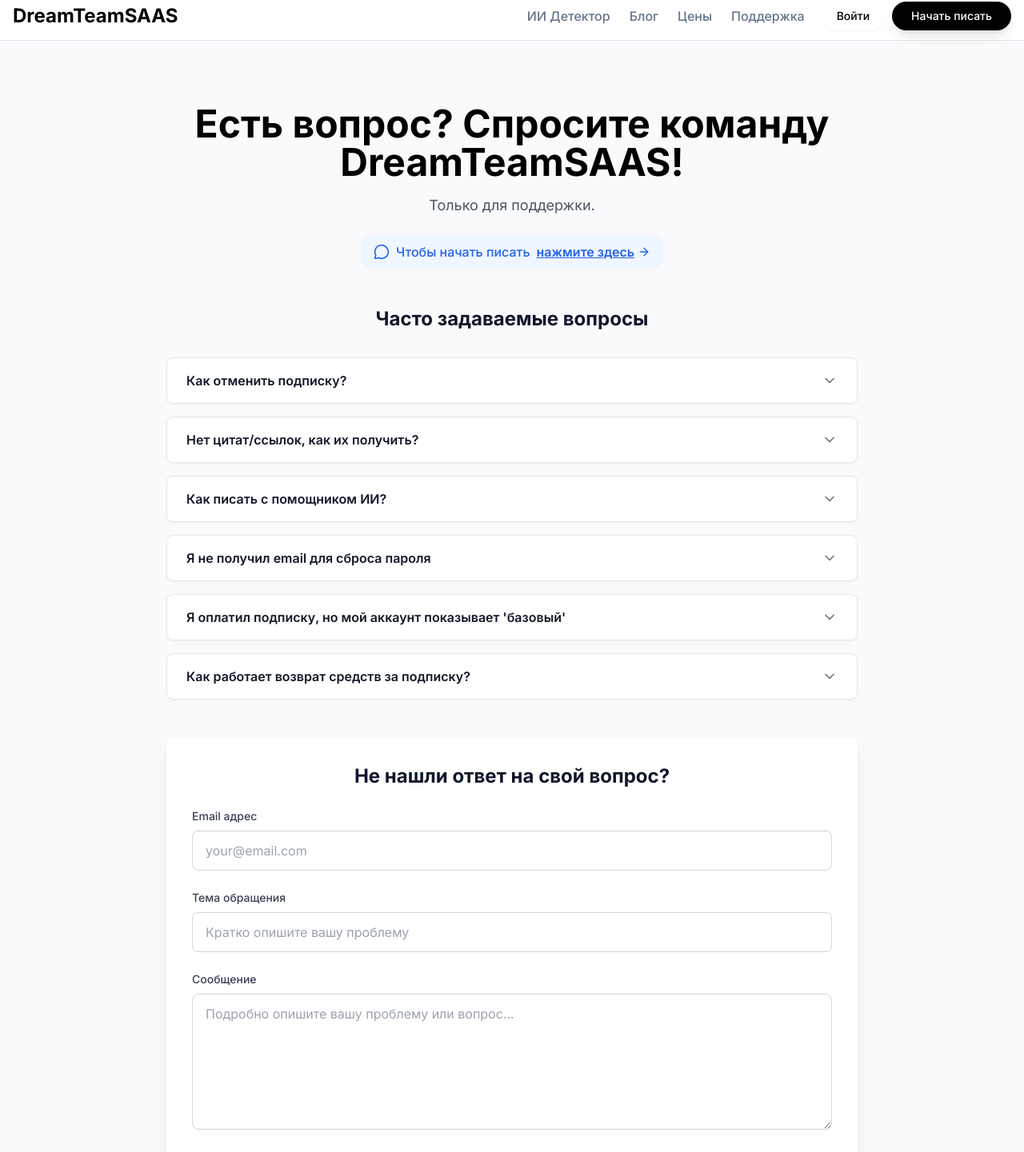
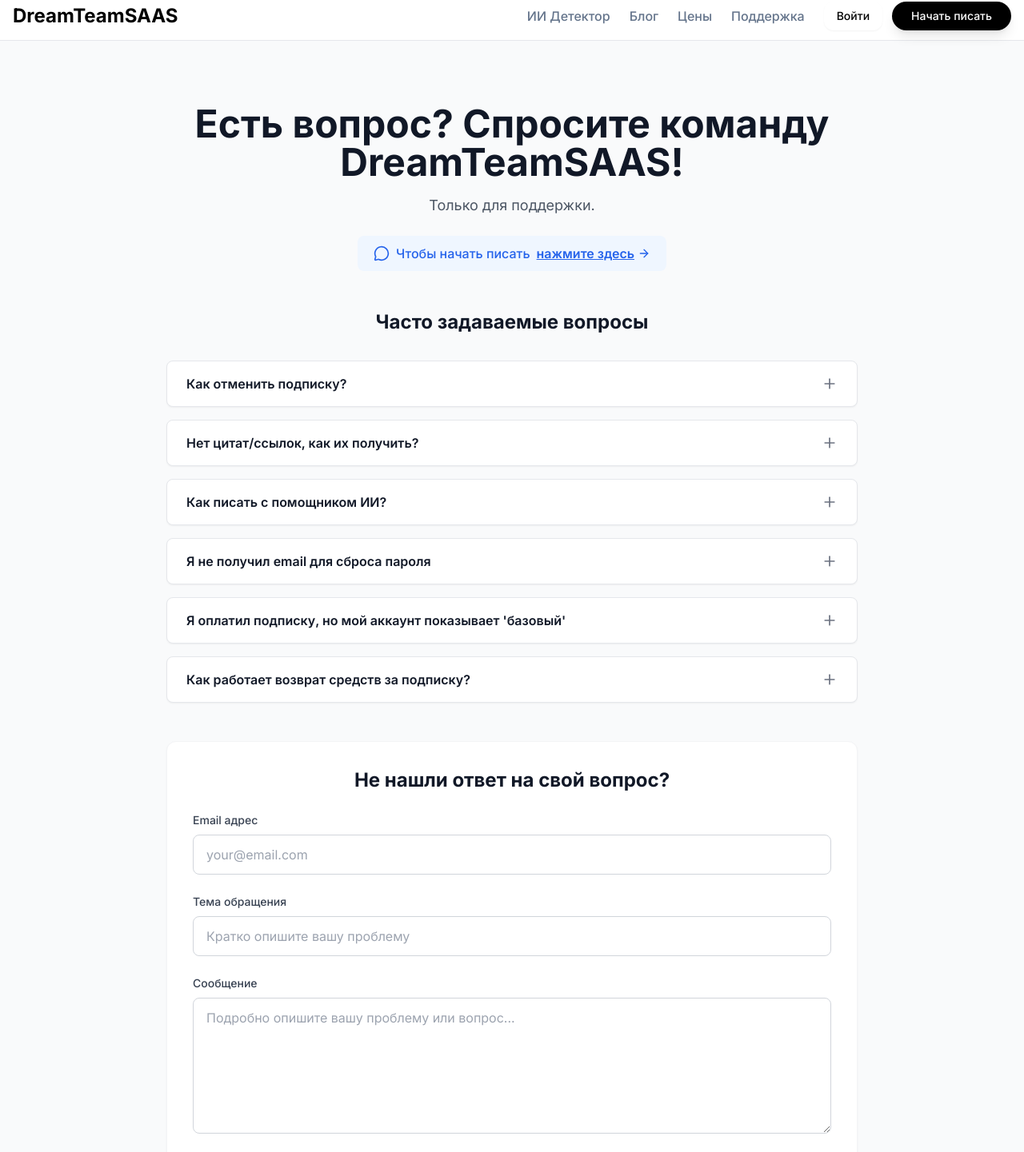
Before and after one commit to industrialprofi/react_app, a Next.js app: page /support in a window 1280 px wide. Shown: the part 10-1451 px from the top of the page at 80% size. Built offline with nearby package versions, Linux system fonts and the light colour scheme.

Commit message:
feat: added support page

```diff
--- a/src/app/support/page.tsx
+++ b/src/app/support/page.tsx
@@ -1,6 +1,12 @@
 import { Header } from "../../components/sections/header";
 import { Support } from "../../components/sections/support";
 import { Footer } from "../../components/sections/footer";
+import type { Metadata } from "next";
+
+export const metadata: Metadata = {
+  title: "Поддержка - DreamTeamSAAS",
+  description: "Получите помощь и ответы на часто задаваемые вопросы о нашем сервисе. Наша команда поддержки всегда готова помочь вам.",
+};
 
 export default function SupportPage() {
   return (
--- a/src/components/sections/support.tsx
+++ b/src/components/sections/support.tsx
@@ -2,7 +2,7 @@
 
 import { useState } from "react";
 import { motion } from "framer-motion";
-import { ChevronDown, ChevronUp, MessageCircle, ArrowRight } from "lucide-react";
+import { ChevronDown, ChevronUp, MessageCircle, ArrowRight, Plus } from "lucide-react";
 import { Button } from "../ui/button";
 
 const faqData = [
@@ -34,6 +34,7 @@
 
 export function Support() {
   const [openFaq, setOpenFaq] = useState<number | null>(null);
+  const [foundAnswer, setFoundAnswer] = useState<boolean | null>(null);
   const [formData, setFormData] = useState({
     email: "",
     subject: "",
@@ -55,6 +56,18 @@
     e.preventDefault();
     // Здесь будет логика отправки формы
     console.log("Form submitted:", formData);
+    // Сбросить форму после отправки
+    setFormData({
+      email: "",
+      subject: "",
+      message: ""
+    });
+    // Показать сообщение об успешной отправке
+    alert("Ваше сообщение успешно отправлено! Мы свяжемся с вами в ближайшее время.");
+  };
+
+  const handleFeedback = (found: boolean) => {
+    setFoundAnswer(found);
   };
 
   return (
@@ -67,19 +80,24 @@
           viewport={{ once: true }}
           className="text-center mb-12"
         >
-          <h1 className="text-3xl sm:text-4xl md:text-5xl font-bold mb-4 text-black">
+          <h1 className="text-3xl sm:text-4xl md:text-5xl font-bold mb-4 text-gray-900">
             Есть вопрос? Спросите команду DreamTeamSAAS!
           </h1>
           <p className="text-lg text-gray-600 mb-6">
             Только для поддержки.
           </p>
-          <div className="inline-flex items-center gap-2 bg-blue-50 text-blue-600 px-4 py-2 rounded-lg">
-            <MessageCircle className="w-5 h-5" />
-            <span className="font-medium">Чтобы начать писать</span>
-            <a href="/" className="font-semibold underline hover:no-underline flex items-center gap-1">
-              нажмите здесь
-              <ArrowRight className="w-4 h-4" />
-            </a>
+          <div className="flex justify-center">
+            <button
+              onClick={() => window.location.href = "/"}
+              className="flex items-center gap-2 bg-blue-50 text-blue-600 px-5 py-2.5 rounded-lg hover:bg-blue-100 transition-colors"
+            >
+              <MessageCircle className="w-5 h-5" />
+              <span className="font-medium">Чтобы начать писать</span>
+              <span className="font-semibold underline hover:no-underline flex items-center gap-1">
+                нажмите здесь
+                <ArrowRight className="w-4 h-4" />
+              </span>
+            </button>
           </div>
         </motion.div>
 
@@ -91,7 +109,7 @@
           viewport={{ once: true }}
           className="mb-12"
         >
-          <h2 className="text-2xl font-bold mb-8 text-center">Часто задаваемые вопросы</h2>
+          <h2 className="text-2xl font-bold mb-8 text-center text-gray-900">Часто задаваемые вопросы</h2>
           <div className="space-y-4">
             {faqData.map((faq, index) => (
               <motion.div
@@ -105,16 +123,19 @@
                 <button
                   onClick={() => toggleFaq(index)}
                   className="w-full px-6 py-4 text-left flex justify-between items-center hover:bg-gray-50 transition-colors"
+                  aria-expanded={openFaq === index}
+                  aria-controls={`faq-content-${index}`}
                 >
                   <h3 className="font-semibold text-gray-900">{faq.question}</h3>
                   {openFaq === index ? (
                     <ChevronUp className="w-5 h-5 text-gray-500 flex-shrink-0" />
                   ) : (
-                    <ChevronDown className="w-5 h-5 text-gray-500 flex-shrink-0" />
+                    <Plus className="w-5 h-5 text-gray-500 flex-shrink-0" />
                   )}
                 </button>
                 {openFaq === index && (
                   <motion.div
+                    id={`faq-content-${index}`}
                     initial={{ opacity: 0, height: 0 }}
                     animate={{ opacity: 1, height: "auto" }}
                     exit={{ opacity: 0, height: 0 }}
@@ -137,9 +158,9 @@
           whileInView={{ opacity: 1, y: 0 }}
           transition={{ duration: 0.5, delay: 0.4 }}
           viewport={{ once: true }}
-          className="bg-white rounded-lg shadow-lg p-8"
+          className="bg-white rounded-xl shadow-sm p-8 border border-gray-100"
         >
-          <h2 className="text-2xl font-bold mb-6 text-center">Не нашли ответ на свой вопрос?</h2>
+          <h2 className="text-2xl font-bold mb-6 text-center text-gray-900">Не нашли ответ на свой вопрос?</h2>
           <form onSubmit={handleSubmit} className="space-y-6">
             <div>
               <label htmlFor="email" className="block text-sm font-medium text-gray-700 mb-2">
@@ -191,7 +212,7 @@
 
             <Button
               type="submit"
-              className="w-full bg-black text-white hover:bg-gray-800 py-3 text-lg font-medium"
+              className="w-full bg-blue-600 text-white hover:bg-blue-700 py-3 text-lg font-medium rounded-full"
               size="lg"
             >
               Отправить сообщение
@@ -207,12 +228,20 @@
           viewport={{ once: true }}
           className="text-center mt-12"
         >
-          <h3 className="text-lg font-semibold mb-4">Нашли ли вы ответ на свой вопрос?</h3>
+          <h3 className="text-lg font-semibold mb-4 text-gray-900">Нашли ли вы ответ на свой вопрос?</h3>
           <div className="flex justify-center gap-4">
-            <Button variant="outline" className="px-8">
+            <Button
+              variant="outline"
+              className={`px-8 ${foundAnswer === true ? 'bg-blue-50 border-blue-200 text-blue-600' : ''}`}
+              onClick={() => handleFeedback(true)}
+            >
               Да
             </Button>
-            <Button variant="outline" className="px-8">
+            <Button
+              variant="outline"
+              className={`px-8 ${foundAnswer === false ? 'bg-blue-50 border-blue-200 text-blue-600' : ''}`}
+              onClick={() => handleFeedback(false)}
+            >
               Нет
             </Button>
           </div>
```
